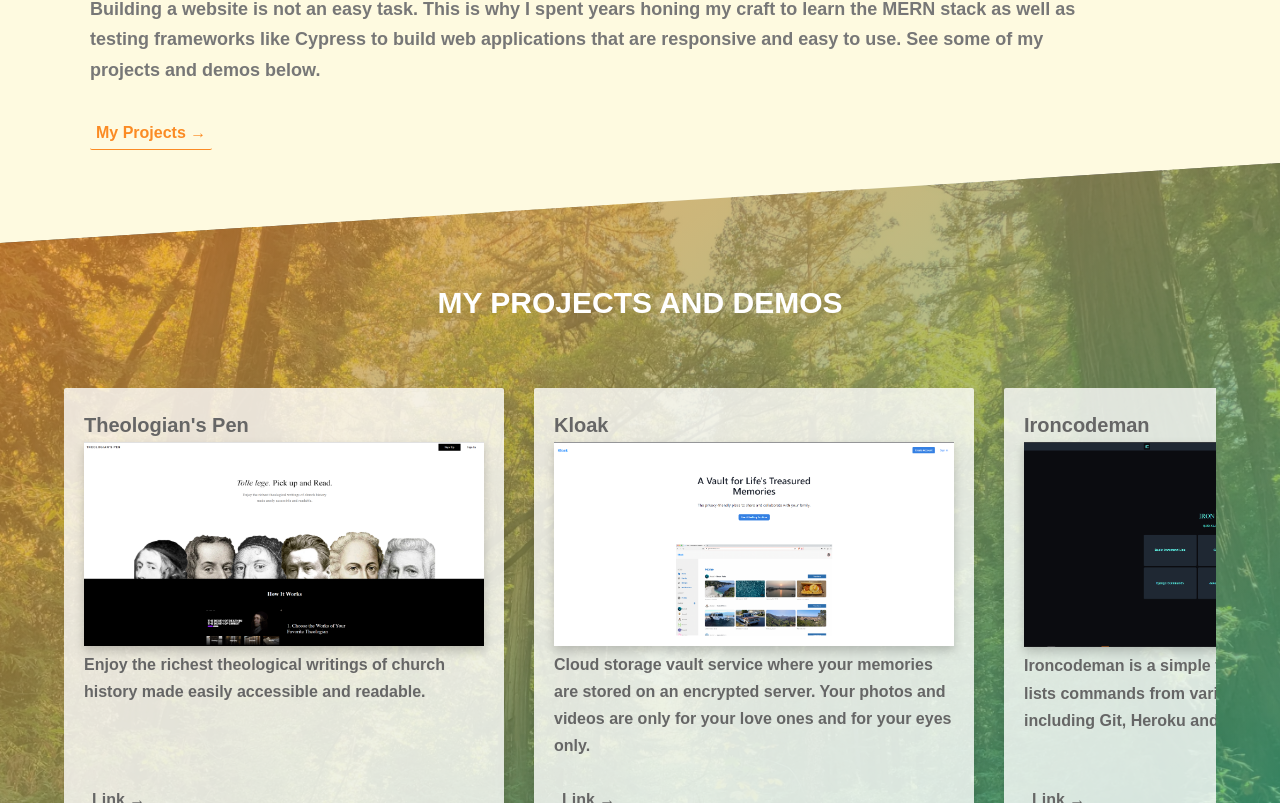
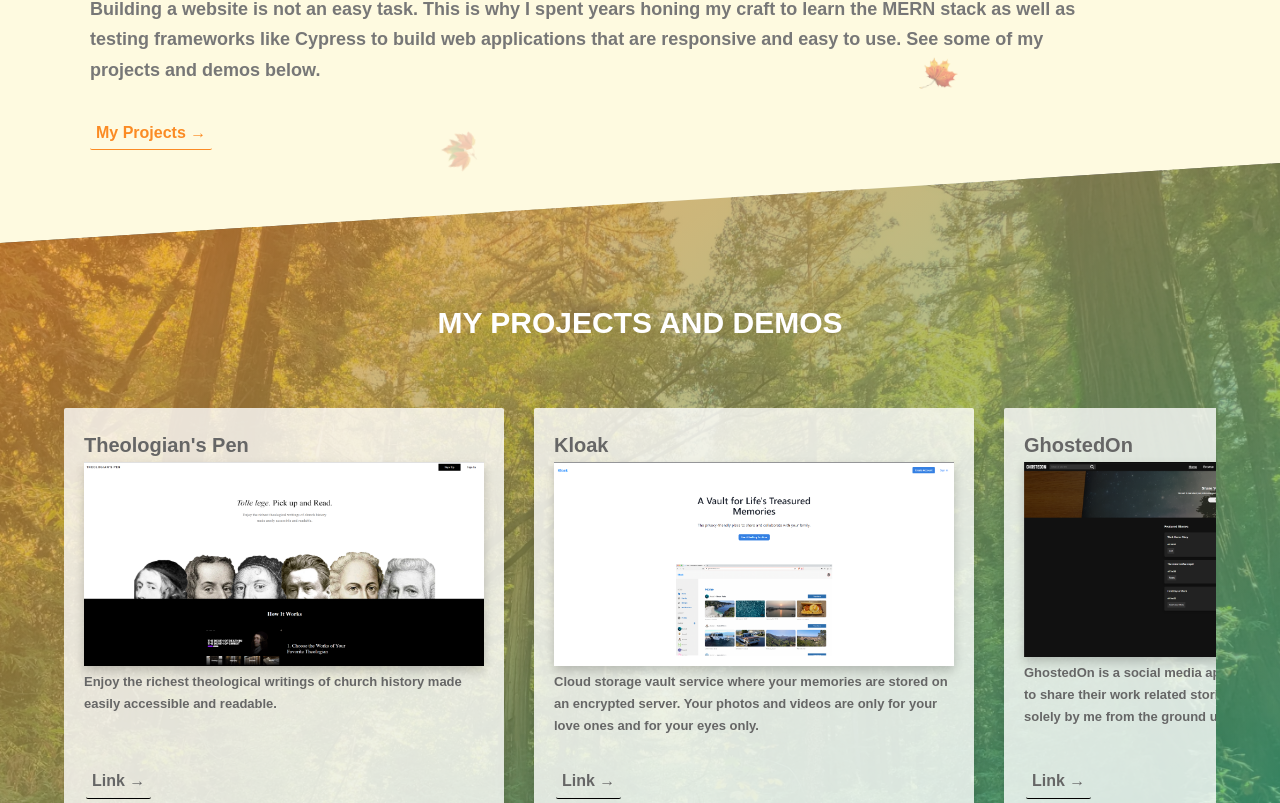
Before and after one commit to IllSmithDa/portfolio2, a React (Vite) app: page / in a window 1280 px wide. Shown: the part 1277-2080 px from the top of the page. Built offline with nearby package versions, Linux system fonts and the light colour scheme.

Commit message:
added new project

```diff
--- a/src/pages/Home/section/Project/Project.scss
+++ b/src/pages/Home/section/Project/Project.scss
@@ -34,7 +34,7 @@
   &-display {
     width: 90%;
     display: grid;
-    grid-template-columns: 1fr 1fr 1fr 1fr;
+    grid-template-columns: 1fr 1fr 1fr 1fr 1fr;
     gap: 4rem;
     &-card {
       background-color: rgba($color-white, 0.8);
@@ -48,7 +48,7 @@
         text-align: left;
       }
       p {
-        font-size: $default-font-size;
+        font-size: $small-font-size;
         font-weight: 600;
         text-align: left;
       }
@@ -82,7 +82,7 @@
 
 }
 
-@media (max-width: 1600px) {
+@media (max-width: 1700px) {
   .project {
     &-display {
       display: flex;
--- a/src/pages/Home/section/Project/Project.tsx
+++ b/src/pages/Home/section/Project/Project.tsx
@@ -3,6 +3,7 @@ import theologianspenImg from '../../../../assets/images/theologianspen.png';
 import kloakImg from '../../../../assets/images/gokloak.png';
 import ironCodeImg from '../../../../assets/images/ironcodeman.png';
 import snowflakeImg from '../../../../assets/images/snowflake.png';
+import ghostedOnImg from '../../../../assets/images/ghostedon.png';
 import "./Project.scss";
 
 
@@ -26,6 +27,15 @@ export default function Project() {
       shortLink: 'gokloak.com',
       projectTech:'React.js Node.js MongoDB, Express.js',
       imageSrc: kloakImg,
+      id: useId(),
+    },
+    {
+      projectName: 'GhostedOn',
+      projectDesc:`GhostedOn is a social media application for anyone who wishes to share their work related stories. This web application is built solely by me from the ground up using the PERN stack. `,
+      projectLink:'https://www.ghostedon.com/',
+      shortLink: 'ghostedon.com',
+      projectTech:'Javascript, Es6, React, Next.js, Postgresql, Node.js, Express.js',
+      imageSrc:ghostedOnImg,
       id: useId(),
     },
     {
--- a/src/sass/_variables.scss
+++ b/src/sass/_variables.scss
@@ -19,6 +19,7 @@ $gutter-horizontal: 6rem;
 
 
 // FONTS
+$small-font-size: 1.3rem;
 $default-font-size: 1.6rem;
 $medium-font-size: 1.8rem;
 $large-font-size: 2rem;
```
Also changed, not shown: src/assets/images/ghostedon.png (added).
